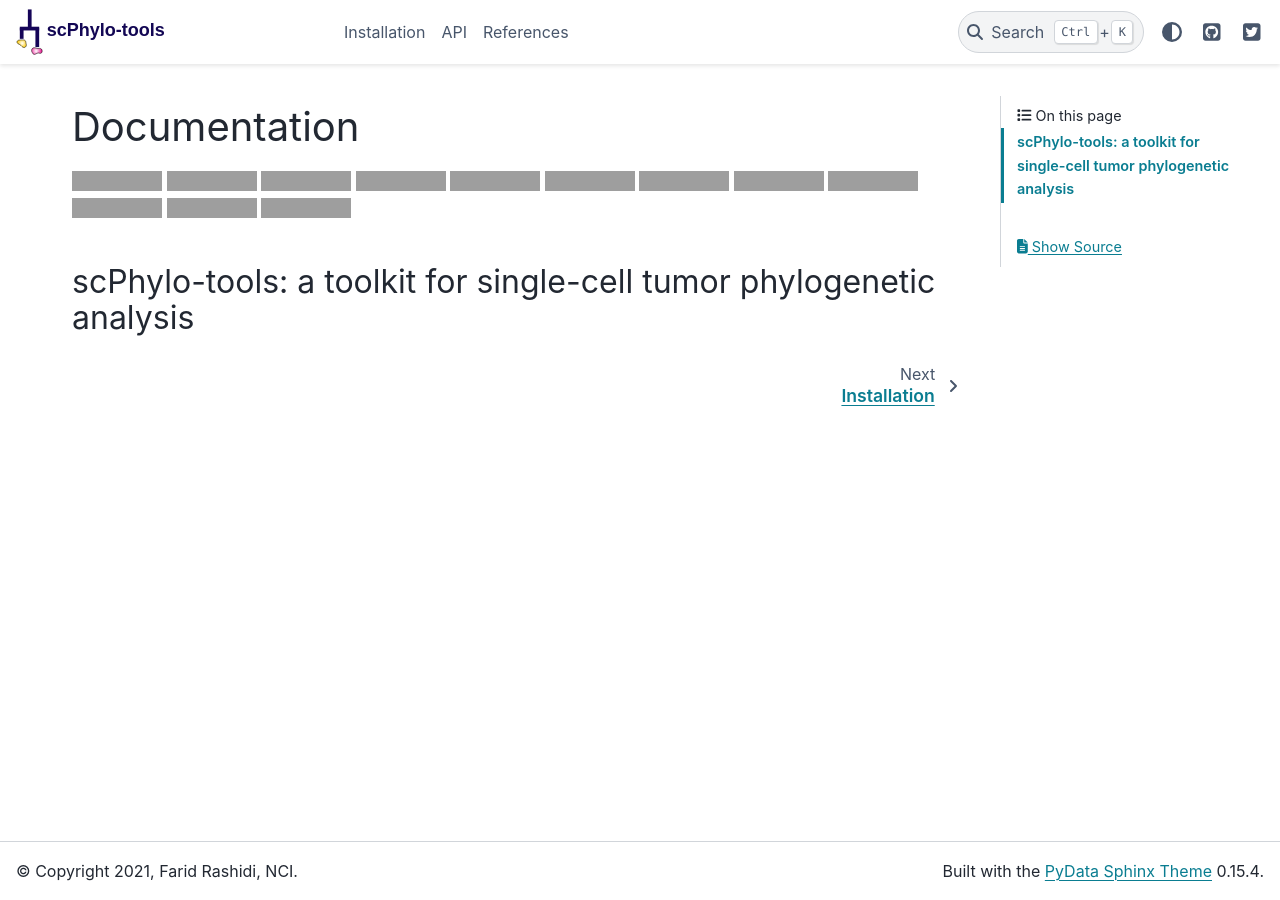
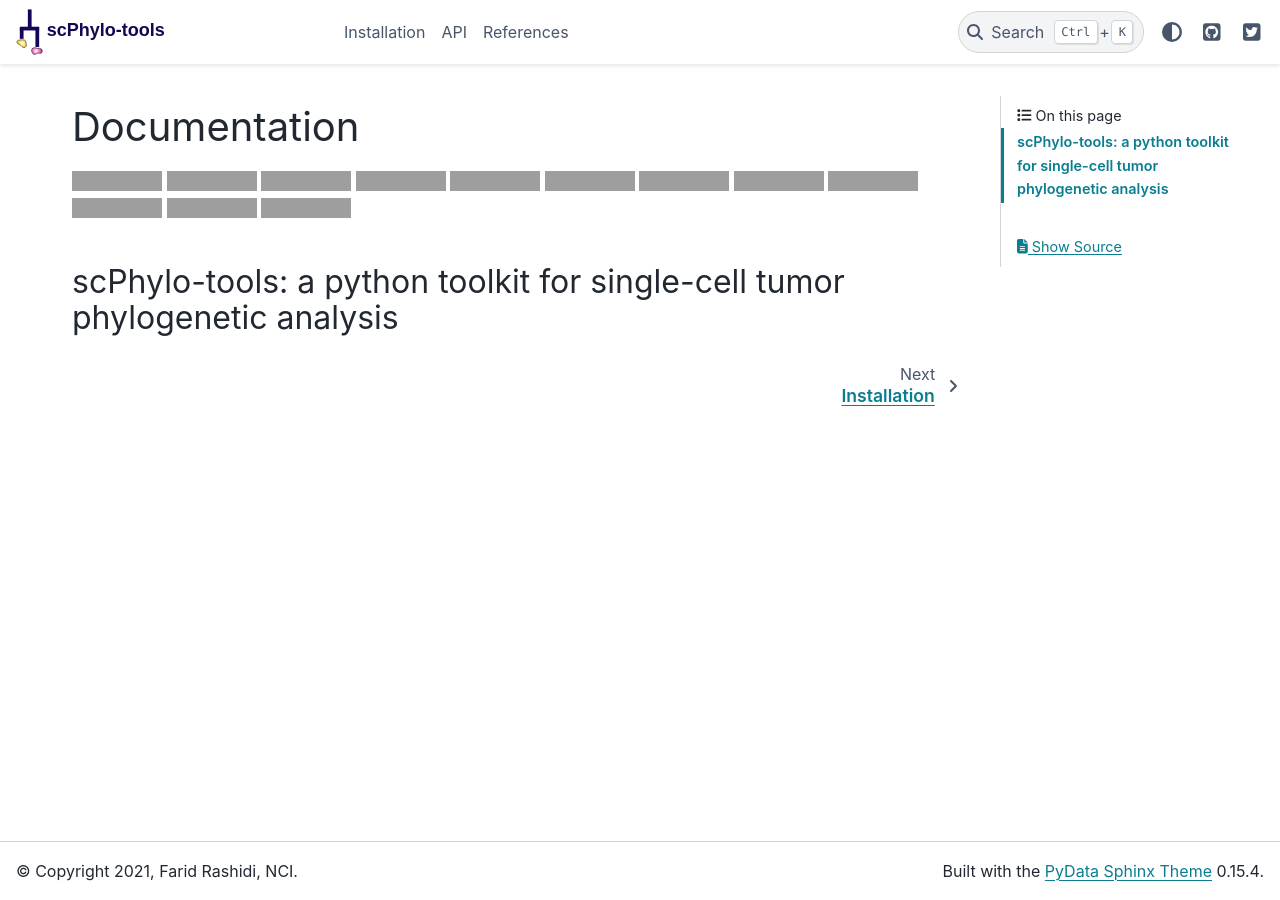
Before and after one commit to faridrashidi/scphylo-tools, a Sphinx documentation site: the page built from docs/source/index.rst, in a window 1280 px wide. Built offline with Sphinx 7.4.7 and the PyData theme 0.15.4, drawn with Linux system fonts in a browser that asks for light colours; pages that are not in the unit, such as notebooks, are missing from menus; grey boxes are pictures that could not be loaded.

Commit message:
update title

```diff
--- a/README.rst
+++ b/README.rst
@@ -2,8 +2,8 @@
 |Docs Status| |Pre-commit| |Code Score| |License| |Code Style|
 
 
-scPhylo-tools: a toolkit for single-cell tumor phylogenetic analysis
-====================================================================
+scPhylo-tools: a python toolkit for single-cell tumor phylogenetic analysis
+===========================================================================
 
 
 
--- a/docs/source/conf.py
+++ b/docs/source/conf.py
@@ -96,7 +96,7 @@ intersphinx_mapping = {
 project = "scphylo"
 copyright = "2021, Farid Rashidi, NCI"
 author = "Farid Rashidi"
-title = "a toolkit for single-cell tumor phylogenetic analysis"
+title = "a python toolkit for single-cell tumor phylogenetic analysis"
 
 
 # The language for content autogenerated by Sphinx. Refer to documentation
```
